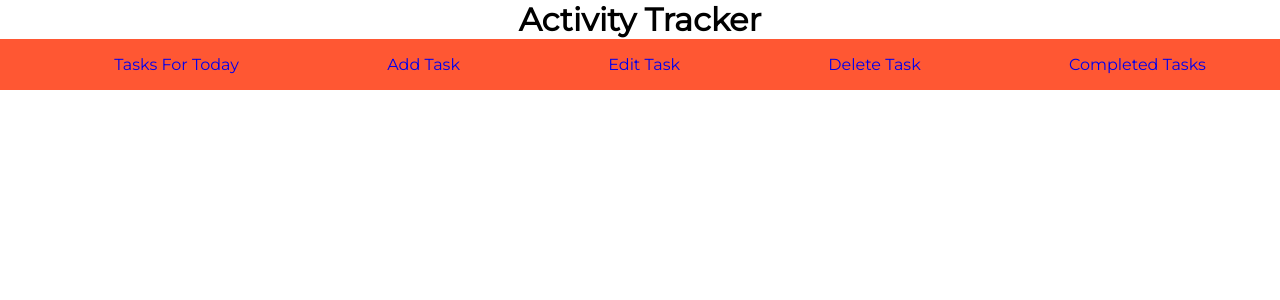
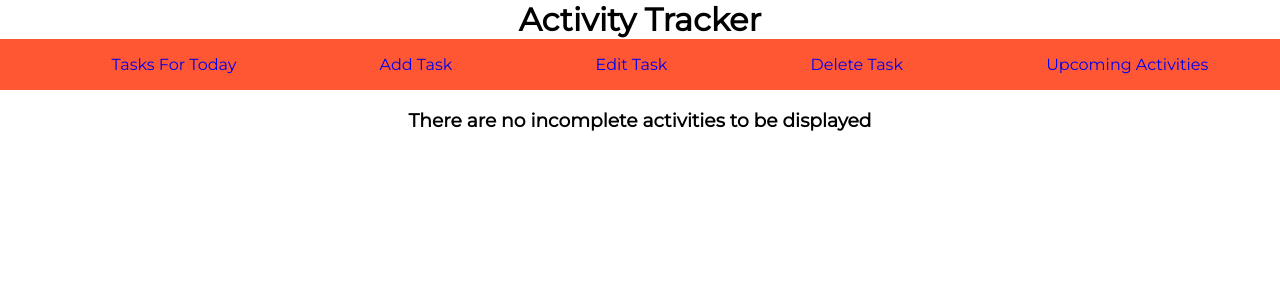
Before and after one commit to zahariaflavia/To-do-app, a React (Create React App) app in the folder to-do-app/: page /edit in a window 1280 px wide. Shown: the top 300 px of the page. Built offline with nearby package versions, Linux system fonts and the light colour scheme.

Commit message:
split activities by current day and upcoming

```diff
--- a/to-do-app/src/App.js
+++ b/to-do-app/src/App.js
@@ -5,6 +5,7 @@ import Navbar from'./components/Navbar'
 import AddTask from './components/AddTask';
 import DeleteTask from './components/DeleteTask';
 import DisplayActivities from './components/DisplayActivities';
+import EditTask from './components/EditTask';
 function App() {
   return (
     <div className="app">
@@ -14,9 +15,9 @@ function App() {
         <Switch>
           <Route exact path="/"><DisplayActivities/></Route>
           <Route path="/add"><AddTask/></Route>
-          <Route path="/edit"></Route>
+          <Route path="/edit"><EditTask/></Route>
           <Route path="/delete"><DeleteTask/></Route>
-          <Route path="/done"></Route>
+          <Route path="/upcoming"></Route>
         </Switch>
       </Router>
     </div>
--- a/to-do-app/src/components/AddTask.js
+++ b/to-do-app/src/components/AddTask.js
@@ -8,7 +8,7 @@ import "react-datepicker/dist/react-datepicker.css";
       const [name,setName]=useState('');
       const data=JSON.parse(localStorage.getItem("tasks")) || [];
       const [tasks,setTasks]=useState(data);
-      const[date,setDate]=useState(new Date());
+      const [date, setDate] = useState(new Date());
       const handleSubmit=(e)=>{
           e.preventDefault();
           if(name){
@@ -43,7 +43,7 @@ import "react-datepicker/dist/react-datepicker.css";
                 <div>
                 <label htmlFor='date'>Choose a date: </label>
                 </div>
-              <DatePicker selected={date} onChange={(e) => setDate(e)} />
+              <DatePicker selected={date} onChange={(d) => setDate(d)} />
               </div>
               <div>
               <button type='submit' className='button' >Add </button>
--- a/to-do-app/src/components/DeleteTask.js
+++ b/to-do-app/src/components/DeleteTask.js
@@ -1,12 +1,8 @@
-    import { useState,useEffect } from "react";
+    import { useState } from "react";
+    import HighlightOffIcon from '@material-ui/icons/HighlightOff';
     const DeleteTask=()=>{
         const data=JSON.parse(localStorage.getItem("tasks"))||[];
-        //console.log(data);
         const [tasks,setTasks]=useState(data);
-        // useEffect(()=>{
-        //     const data=JSON.parse(localStorage.getItem("tasks"));
-        //     setTasks(data);
-        // },[])
 
         const removeTask=(id)=>{
             let aux=tasks.filter((task)=>task.id!==id)
@@ -15,14 +11,15 @@
 
         }
         return(<div className="items">
-            {tasks.length===0?(<h2>There are no activities to pe displayed</h2>):( <table className="table">
-        {tasks.map((task)=>{
+            {tasks.filter((task)=>task.status==="incomplete").length===0?(<h2>There are no activities to pe displayed</h2>):( <table className="table">
+        {tasks.filter((task)=>task.status==="incomplete").map((task)=>{
 
-            const {id,name}=task;
+            const {id,name,date}=task;
             return (
-                <tr>
+                <tr key={id}>
+                    <td>{date.slice(0,10)}</td>
                     <td>{name}</td>
-                    <td> <button  className="button" onClick={()=>removeTask(id)}>Delete</button></td>
+                    <td><HighlightOffIcon onClick={()=>removeTask(id)}/></td>
                 </tr>
             );
         })}
--- a/to-do-app/src/components/DisplayActivities.js
+++ b/to-do-app/src/components/DisplayActivities.js
@@ -2,6 +2,11 @@
         import CheckCircleOutlineIcon from '@material-ui/icons/CheckCircleOutline';
         const DisplayActivities=()=>{
             const data=JSON.parse(localStorage.getItem("tasks"))||[];
+            let today = new Date();
+            let month=today.getMonth()+1
+            let month1=month<=10?('0'+month):(month)
+            let currentDate=today.getFullYear()+'-'+month1+'-'+(today.getDate()-1); ///fix
+            console.log(currentDate)
             const [tasks,setTasks]=useState(data);
             const handleChange=(id)=>{
                 const aux=[...tasks];
@@ -11,23 +16,25 @@
                 window.localStorage.setItem("tasks",JSON.stringify(aux));
             }
             return <div className="items">
-            {tasks.filter((task)=>task.status==='incomplete').length===0?(<h2>Congratulations! You completed all your activities!</h2>):(<h3>Activities to be completed: {tasks.filter((task)=>task.status==='incomplete').length}</h3>)}
+                {tasks.filter((task)=>{return task.status==='incomplete'&&task.date.slice(0,10)===currentDate}).length===0?(<h2>Congratulations! You completed all your activities!</h2>):(<h3>Activities to be completed today: {tasks.filter((task)=>{return task.status==='incomplete'&&task.date.slice(0,10)===currentDate}).length}</h3>)}
                 <table className="table">
                     <tbody>
-        {tasks.filter((task)=>task.status==='incomplete').map((task)=>{
-            const {id,name,status}=task;
+            {tasks.filter((task)=>{return task.status==='incomplete'&&task.date.slice(0,10)===currentDate}).map((task)=>{
+                const {id,name,date}=task;
                 return(
                     <tr key={id}>
+                        <td>{date.slice(0,10)}</td>
                     <td>{name}</td>
                     <td><button className="button" onClick={()=>handleChange(id)}>Done</button></td>
                     </tr>
 
                 );
             })}
-        {tasks.filter((task)=>task.status==='complete').map((task)=>{
-            const {id,name}=task;
+            {tasks.filter((task)=>{return task.status==='complete'&& task.date.slice(0,10)===currentDate}).map((task)=>{
+                const {id,name,date}=task;
                 return(
                     <tr key={id}>
+                        <td>{date.slice(0,10)}</td>
                     <td>{name}</td>
                     <td><CheckCircleOutlineIcon/></td>
                     </tr>
--- /dev/null
+++ b/to-do-app/src/components/EditTask.js
@@ -0,0 +1,39 @@
+import { useState } from "react";
+import EditIcon from '@material-ui/icons/Edit';
+
+const EditTask=()=>{
+    const data=JSON.parse(localStorage.getItem("tasks"))||[];
+    const [tasks,setTasks]=useState(data);
+    const handleChange=()=>{
+        console.log("uwe");
+    }
+
+
+
+    return (
+        <div>
+            <div className="items">
+            {tasks.filter((task)=>task.status==="incomplete").length===0?(<h3>There are no incomplete activities to be displayed</h3>):(<table className="table">
+                <tbody>
+
+        {tasks.filter((task)=>task.status==='incomplete').map((task)=>{
+            const {id,name,date}=task;
+            return(
+                <tr key={id}>
+                    <td>{date.slice(0,10)}</td>
+                <td>{name}</td>
+                <td><EditIcon /></td>
+                </tr>
+
+            );
+        })}
+        </tbody>
+        </table> )}
+
+        </div>
+        </div>
+    );
+
+}
+
+export default EditTask;
--- a/to-do-app/src/components/Navbar.js
+++ b/to-do-app/src/components/Navbar.js
@@ -6,7 +6,7 @@ const Navbar=()=>{
          <li className="nav-items"><Link className="link" to="/add">Add Task</Link></li>
          <li className="nav-items"><Link className="link" to="/edit">Edit Task</Link></li>
          <li className="nav-items"><Link className="link" to="/delete">Delete Task</Link></li>
-         <li className="nav-items"><Link className="link" to="/done">Completed Tasks</Link></li>
+         <li className="nav-items"><Link className="link" to="/upcoming">Upcoming Activities</Link></li>
      </ul>
     </div>
 }
```
Lines whose indentation alone changed are shown as unchanged.
